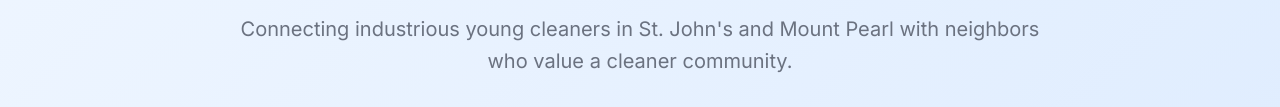
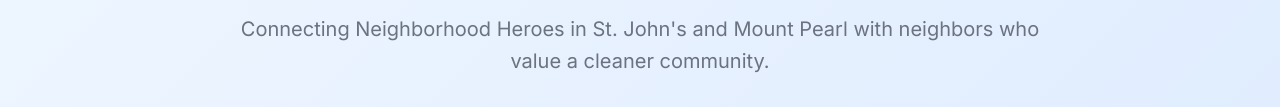
Before and after one commit to acadiemedia/pixel-bins, a plain HTML site: page index.html in a window 1280 px wide. Shown: the part 275-382 px from the top of the page. Drawn offline with nearby package versions, Linux system fonts and the light colour scheme.

Commit message:
Update brand voice: Replace 'industrious kids' with 'Neighborhood Heroes'

```diff
--- a/index.html
+++ b/index.html
@@ -238,7 +238,7 @@
         <section class="hero">
             <div class="hero-content">
                 <h1>Neighborhood Heroes.<br>Spotless Bins.</h1>
-                <p>Connecting industrious young cleaners in St. John's and Mount Pearl with neighbors who value a cleaner community.</p>
+                <p>Connecting Neighborhood Heroes in St. John's and Mount Pearl with neighbors who value a cleaner community.</p>
                 <div style="display: flex; gap: 1rem; justify-content: center;">
                     <a href="#map-anchor" class="btn btn-primary">Find a Hero</a>
                     <a href="#register" onclick="switchView('register')" class="btn btn-outline">Become a Hero</a>
```
